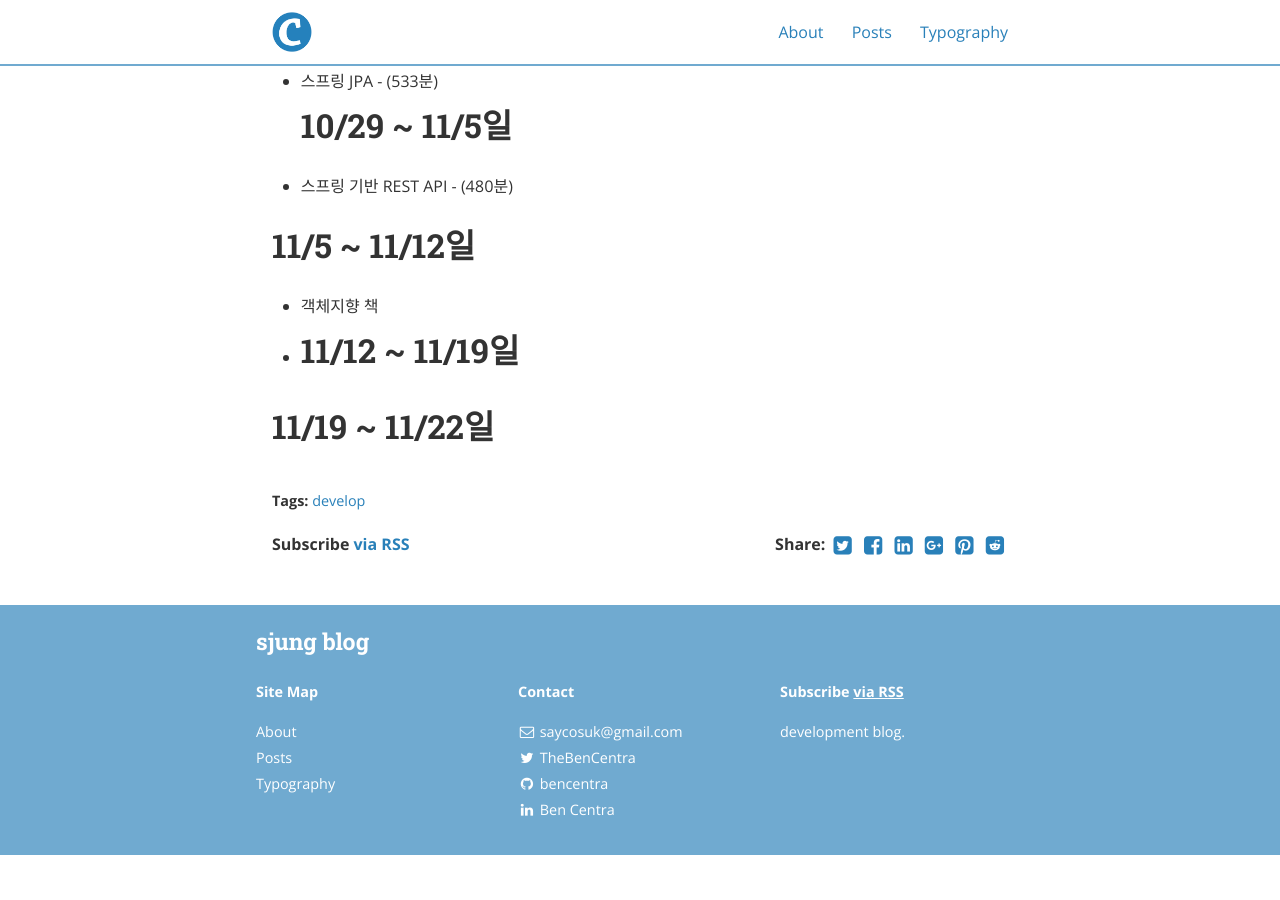
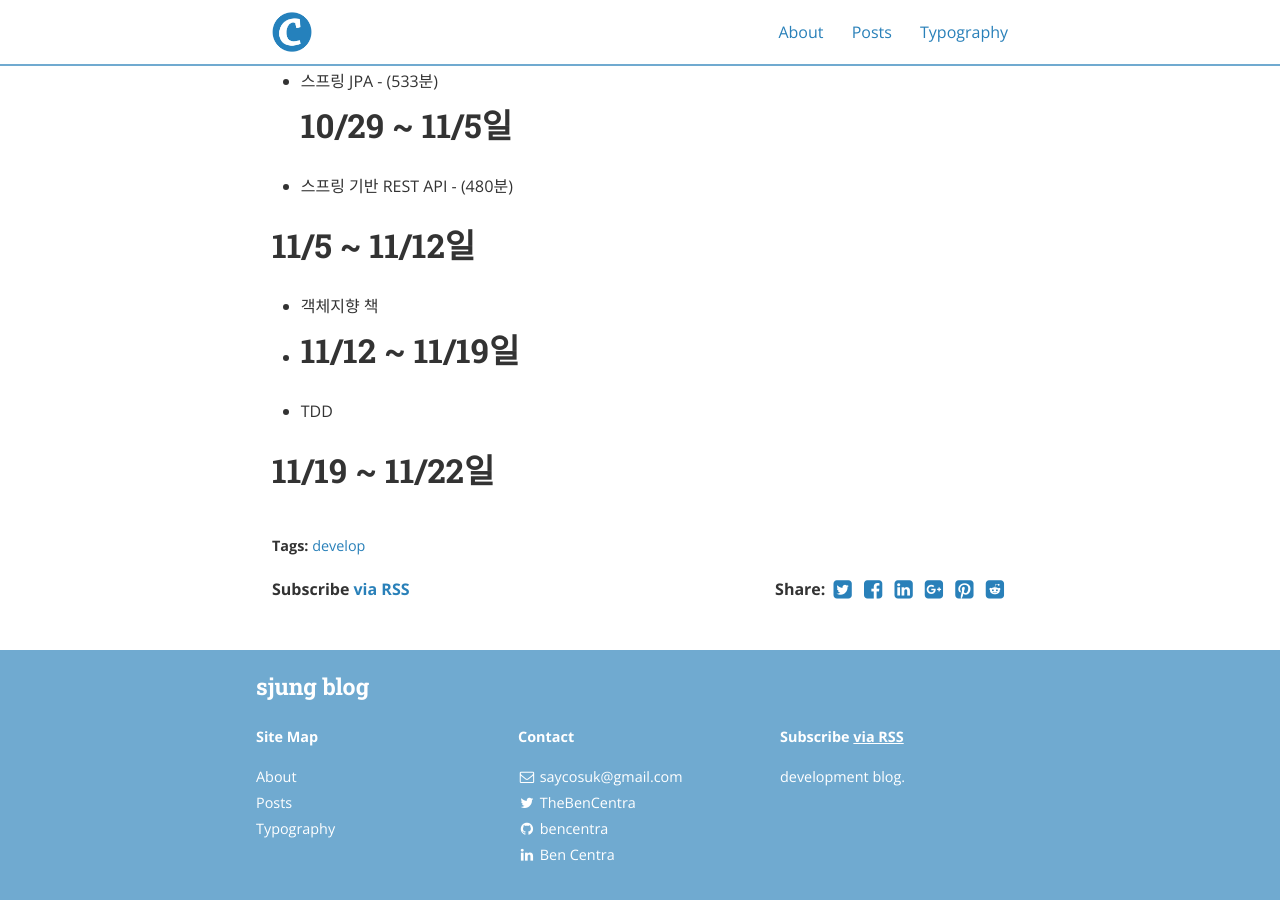
Before and after one commit to sayco5842/sayco5842.github.io, a Jekyll site: the page built from _posts/2019-10-08-java-study.markdown, in a window 1280 px wide and 900 px high, scrolled down 1066 px. Built offline with Jekyll 4.4.1, drawn with Linux system fonts in a browser that asks for light colours; nearby versions of some CDN libraries; before the commit the page ends 1921 px from its top, so only the background shows below that.

Commit message:
Update 2019-10-08-java-study.markdown

```diff
--- a/_posts/2019-10-08-java-study.markdown
+++ b/_posts/2019-10-08-java-study.markdown
@@ -41,5 +41,6 @@ Spring 책
 - 객체지향 책
 -
 # 11/12 ~ 11/19일
+- TDD
 
 # 11/19 ~ 11/22일
```
